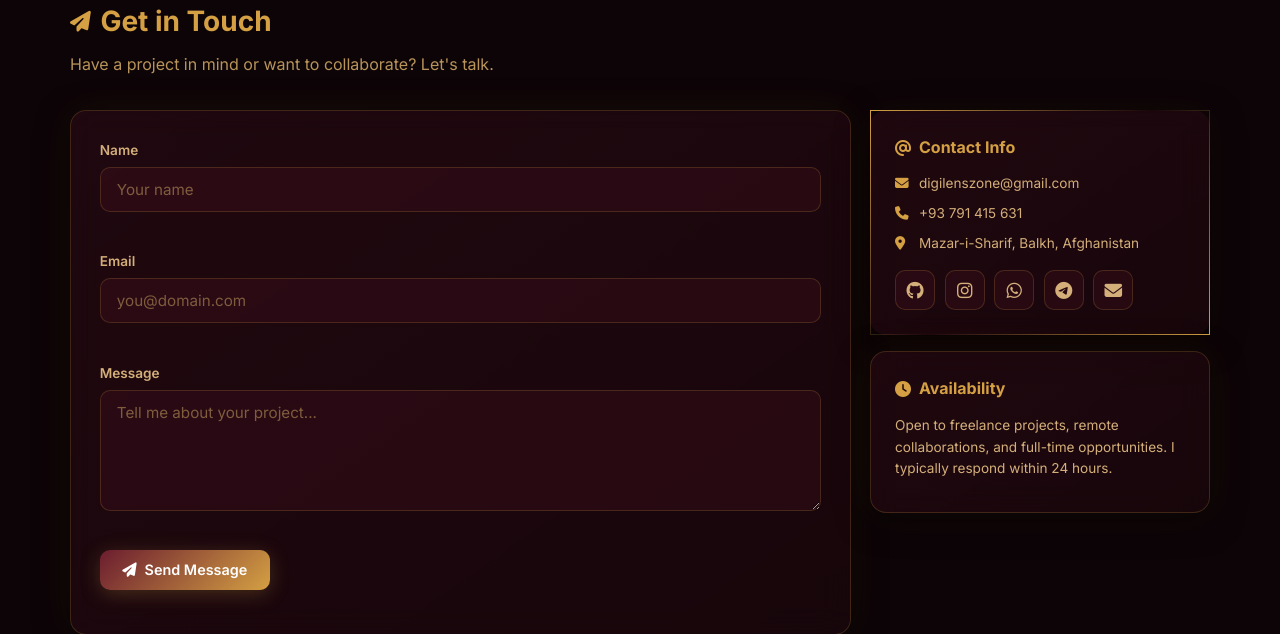
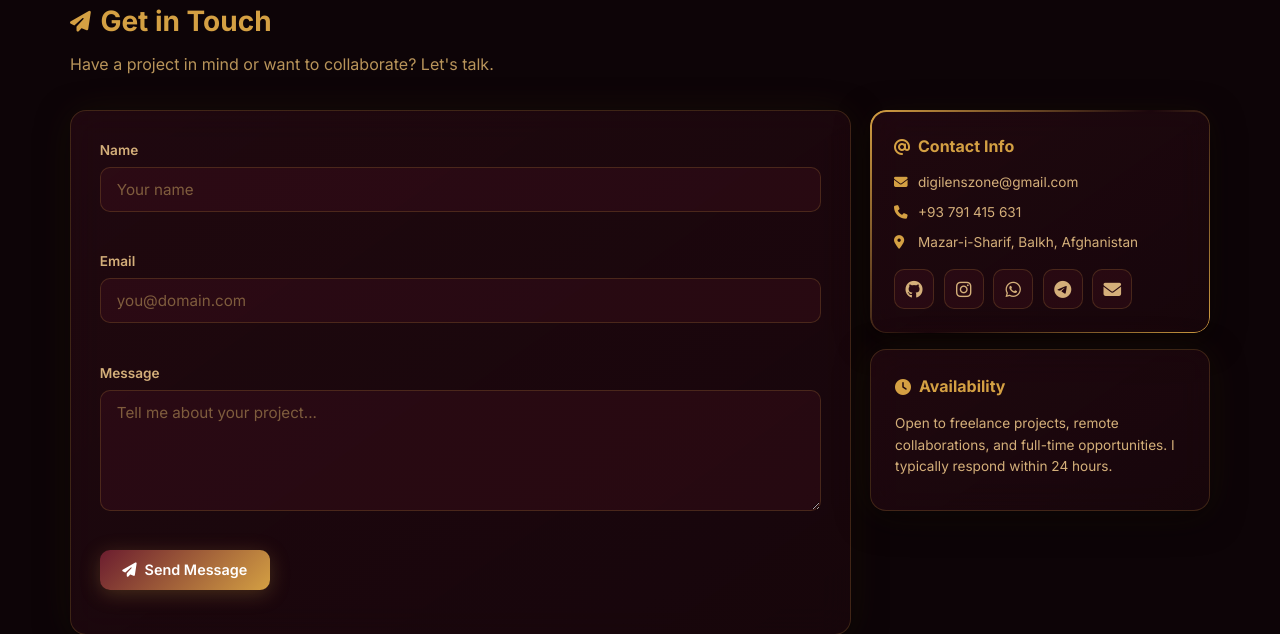
Before and after one commit to DLZLAB/DLZLAB.github.io, a PHP site: page / in a window 1280 px wide. Shown: the part 2701-3335 px from the top of the page. Run offline with PHP 8.4, Linux system fonts and the light colour scheme.

Commit message:
Fix border-image/radius conflict, enable HTTPS+lang redirects, allow image indexing, clean IG link

```diff
--- a/css/style.css
+++ b/css/style.css
@@ -153,13 +153,25 @@ body.theme-blue { background: #080c1a; }
 }
 
 .glass-border-glow {
-  border-image: linear-gradient(135deg, var(--accent), transparent, var(--accent)) 1;
+  position: relative;
   border-radius: 16px;
-  border-width: 1.5px;
-  border-style: solid;
   background: var(--gradient-card);
   backdrop-filter: blur(16px);
   box-shadow: var(--shadow), 0 0 30px rgba(212, 160, 67, 0.06);
+}
+
+.glass-border-glow::before {
+  content: '';
+  position: absolute;
+  inset: 0;
+  border-radius: 16px;
+  padding: 1.5px;
+  background: linear-gradient(135deg, var(--accent), transparent, var(--accent));
+  -webkit-mask: linear-gradient(#fff 0 0) content-box, linear-gradient(#fff 0 0);
+  -webkit-mask-composite: xor;
+  mask: linear-gradient(#fff 0 0) content-box, linear-gradient(#fff 0 0);
+  mask-composite: exclude;
+  pointer-events: none;
 }
 
 .theme-blue .glass-card:hover {
@@ -180,6 +192,10 @@ body.theme-blue { background: #080c1a; }
 }
 .theme-blue .glass-border-glow {
   box-shadow: var(--shadow), 0 0 30px rgba(79, 70, 229, 0.06);
+}
+
+.theme-blue .glass-border-glow::before {
+  background: linear-gradient(135deg, #4f46e5, transparent, #06b6d4);
 }
 
 /* Light theme: accent glow on interactive elements */
--- a/index.html
+++ b/index.html
@@ -433,7 +433,7 @@
 
           <div class="social-row">
             <a class="social" href="https://github.com/DLZLAB" aria-label="GitHub" target="_blank" title="GitHub"><i class="fab fa-github"></i></a>
-            <a class="social" href="https://www.instagram.com/dlzlab?igsh=N3ZibXpueWk0dTUz" aria-label="Instagram" target="_blank" title="Instagram"><i class="fab fa-instagram"></i></a>
+            <a class="social" href="https://www.instagram.com/dlzlab" aria-label="Instagram" target="_blank" title="Instagram"><i class="fab fa-instagram"></i></a>
             <a class="social" href="https://wa.me/93791415631" aria-label="WhatsApp" target="_blank" title="WhatsApp"><i class="fab fa-whatsapp"></i></a>
             <a class="social" href="https://t.me/+93791415631" aria-label="Telegram" target="_blank" title="Telegram"><i class="fab fa-telegram"></i></a>
             <a class="social" href="mailto:digilenszone@gmail.com" aria-label="Email" target="_blank" title="Email"><i class="fas fa-envelope"></i></a>
--- a/robots.txt
+++ b/robots.txt
@@ -1,5 +1,4 @@
 User-agent: *
 Allow: /
-Disallow: /images/
 
 Sitemap: https://dlzlab.com/sitemap.xml
```
Also changed, not shown: .htaccess.
